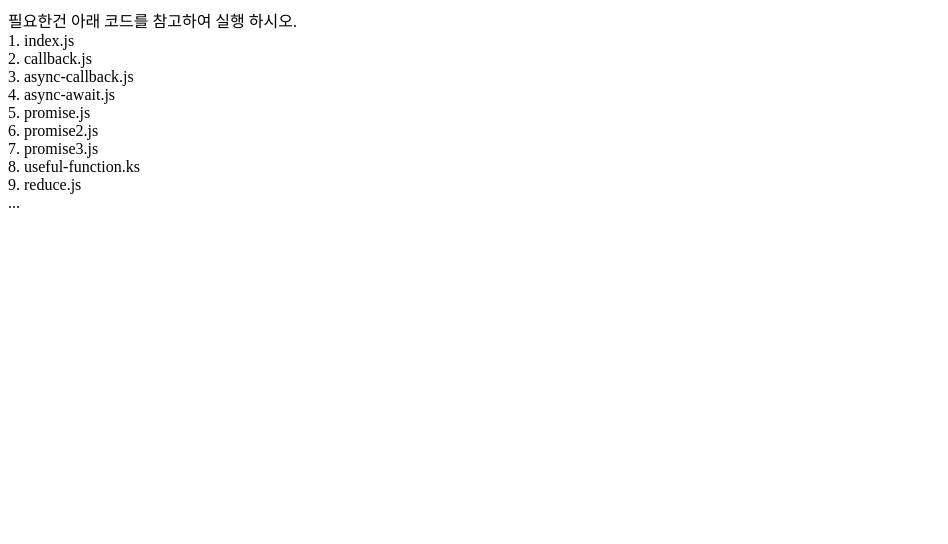
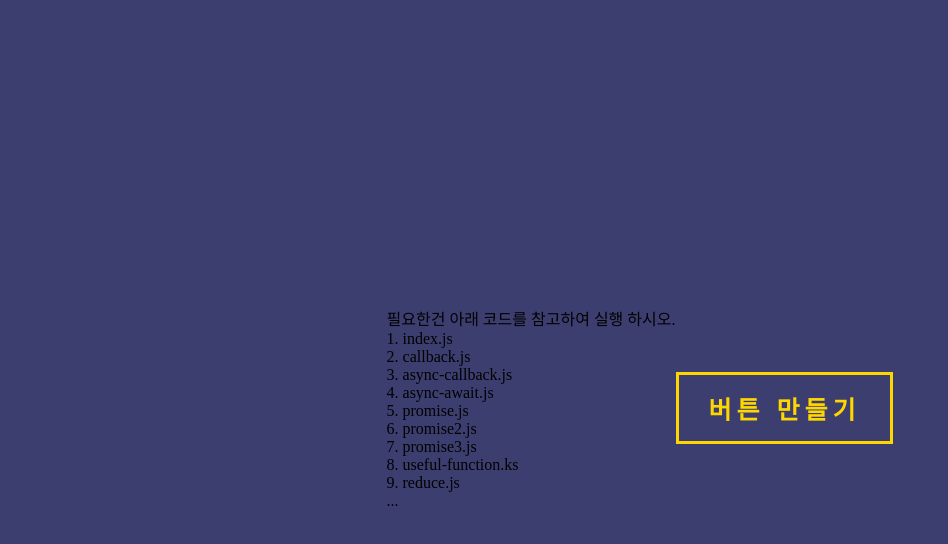
Before and after one commit to JKJ0918/javascript_basic, a plain HTML site: page index.html in a window 1280 px wide. Shown: the whole page, without its empty margins (0-948 px from the left). Drawn offline with Linux system fonts and the light colour scheme.

Commit message:
2025-08-23 간단한 버튼 하나를 만들어 봄.

```diff
--- a/index.html
+++ b/index.html
@@ -3,6 +3,10 @@
 <head>
     <meta charset="UTF-8">
     <title>JS 연습</title>
+    <meta charset="UTF-8">
+    <meta http-equiv="X-UA-Compatible" content="IE=edge">
+    <meta name="viewport" content="width=device-width, initial-scale=1.0">
+    <link rel="stylesheet" href="./style.css">
 </head>
 <body>
     필요한건 아래 코드를 참고하여 실행 하시오.<br />
@@ -18,5 +22,8 @@
     ...
 
     <script src="destructing.js"></script>
+    <div>
+    <button class="btn">버튼 만들기</button>
+    </div>
 </body>
 </html>
--- /dev/null
+++ b/style.css
@@ -0,0 +1,45 @@
+body {
+    height: 100vh;
+    display: flex;
+    justify-content: center;
+    align-items: center;
+    background-color: #3c3e70;
+}
+
+.btn {
+    font-size: 25px;
+    padding: 15px 30px;
+    border: 3px solid gold;
+    background-color: transparent;
+    color: gold;
+    text-transform: uppercase;
+    letter-spacing: 5px;
+    font-weight: bold;
+    position: relative; /*가상요소*/
+    transition: all 0.4s;
+    overflow: hidden;
+}
+
+.btn:focus {
+    outline: none;
+}
+
+.btn::before { /*가상요소*/
+    content: "";
+    position: absolute;
+    height: 100%;
+    width: 100%;
+    background-color: gold;
+    top: 100%;
+    left: 0;
+    transition: all 0.4s;
+    z-index: -1;
+}
+
+.btn:hover::before {
+    transform: translateY(-100%);
+}
+
+.btn:hover {
+    color: #3c3e70;
+}
```
